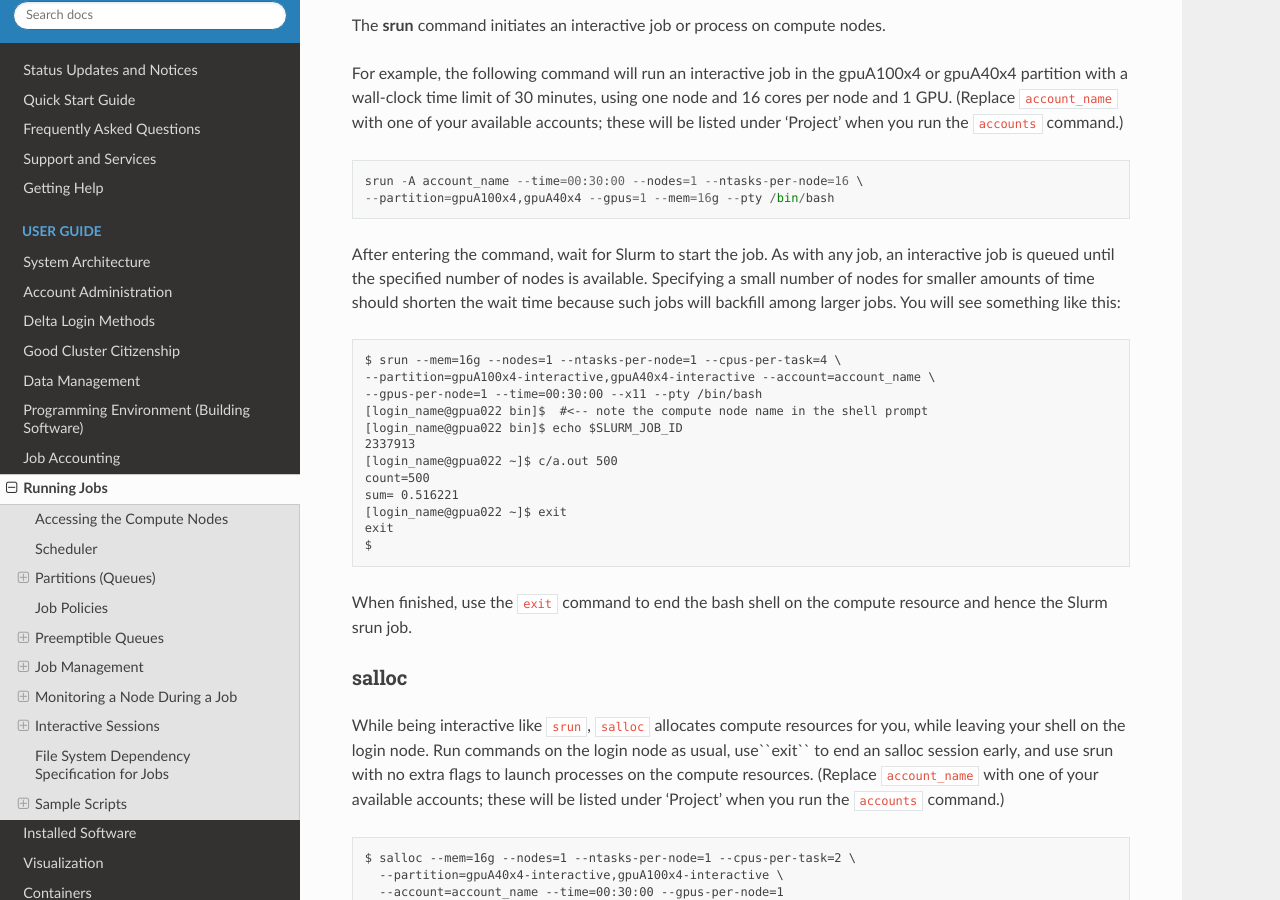
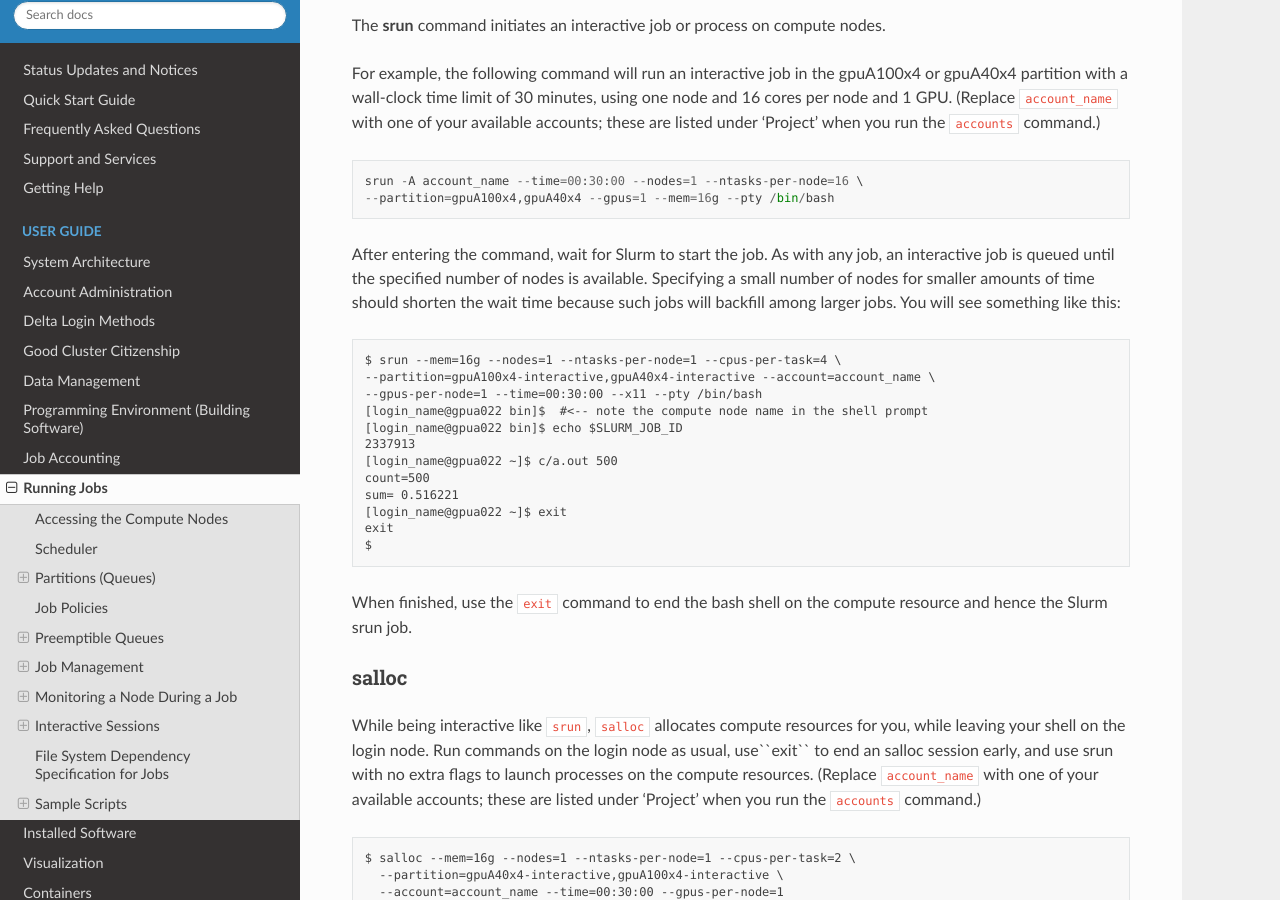
Before and after one commit to ncsa/Delta_doc, a Sphinx documentation site: the page built from docs/source/user_guide/running_jobs.rst, in a window 1280 px wide and 1400 px high, scrolled down 5377 px. Shown: the part 145-1045 px from the top of the window. Built offline with Sphinx 7.4.7 and the Read the Docs theme 2.0.0, drawn with Linux system fonts in a browser that asks for light colours; some of the changed text lies outside the part shown.

Commit message:
Update running_jobs.rst still working on the 'accounts' updates

```diff
--- a/docs/source/user_guide/running_jobs.rst
+++ b/docs/source/user_guide/running_jobs.rst
@@ -191,6 +191,8 @@ What Happens When a Job Gets Preempted
    <details>
    <summary><a><b>Preempted Job Example</b> <i>(click to expand/collapse)</i></a></summary>
 
+The example uses the ``bbka-delta-gpu`` account. Accounts available to you are listed under ‘Project’ when you run the accounts command.
+
 .. code-block:: terminal
 
    [arnoldg@dt-login04 bin]$ cat trap.sh
@@ -323,7 +325,7 @@ srun
 
 The **srun** command initiates an interactive job or process on compute nodes.
 
-For example, the following command will run an interactive job in the gpuA100x4 or gpuA40x4 partition with a wall-clock time limit of 30 minutes, using one node and 16 cores per node and 1 GPU. (Replace ``account_name`` with one of your available accounts; these will be listed under 'Project' when you run the ``accounts`` command.)
+For example, the following command will run an interactive job in the gpuA100x4 or gpuA40x4 partition with a wall-clock time limit of 30 minutes, using one node and 16 cores per node and 1 GPU. (Replace ``account_name`` with one of your available accounts; these are listed under 'Project' when you run the ``accounts`` command.)
 
 .. code-block::
 
@@ -358,7 +360,7 @@ salloc
 ~~~~~
 
 While being interactive like ``srun``, ``salloc`` allocates compute resources for you, while leaving your shell on the login node.
-Run commands on the login node as usual, use``exit`` to end an salloc session early, and use srun with no extra flags to launch processes on the compute resources. (Replace ``account_name`` with one of your available accounts; these will be listed under 'Project' when you run the ``accounts`` command.)
+Run commands on the login node as usual, use``exit`` to end an salloc session early, and use srun with no extra flags to launch processes on the compute resources. (Replace ``account_name`` with one of your available accounts; these are listed under 'Project' when you run the ``accounts`` command.)
 
 .. code-block::
 
@@ -587,7 +589,7 @@ Monitoring Nodes Using Grafana
 Interactive Sessions
 -------------------------
 
-Interactive sessions can be implemented in several ways, depending on what is needed. The examples below start up a bash shell terminal on a CPU or GPU node. (Replace ``account_name`` with one of your available accounts; these will be listed under 'Project' when you run the ``accounts`` command.)
+Interactive sessions can be implemented in several ways, depending on what is needed. The examples below start up a bash shell terminal on a CPU or GPU node. (Replace ``account_name`` with one of your available accounts; these are listed under 'Project' when you run the ``accounts`` command.)
 
 - Single core with 16GB of memory, with one task on a CPU node
 
@@ -619,7 +621,7 @@ For true interactive MPI, use ``salloc`` in place of srun shown above, then "sru
    <details>
    <summary><a><b>interactive MPI, salloc and srun</b> <i>(click to expand/collapse)</i></a></summary>
 
-(Replace ``account_name`` with one of your available accounts; these will be listed under 'Project' when you run the ``accounts`` command.)
+(Replace ``account_name`` with one of your available accounts; these are listed under 'Project' when you run the ``accounts`` command.)
 
 .. code-block::
 
@@ -672,7 +674,7 @@ Interactive X11 Support
 ~~~~~~~~~~~~~~~~~~~~~~~
 
 To run an X11 based application on a compute node in an interactive session, the use of the ``--x11`` switch with ``srun`` is needed.
-For example, to run a single core job that uses 1G of memory with X11 (in this case an xterm) do the following. (Replace ``account_name`` with one of your available accounts; these will be listed under 'Project' when you run the ``accounts`` command.)
+For example, to run a single core job that uses 1G of memory with X11 (in this case an xterm) do the following. (Replace ``account_name`` with one of your available accounts; these are listed under 'Project' when you run the ``accounts`` command.)
 
 .. code-block::
 
```
